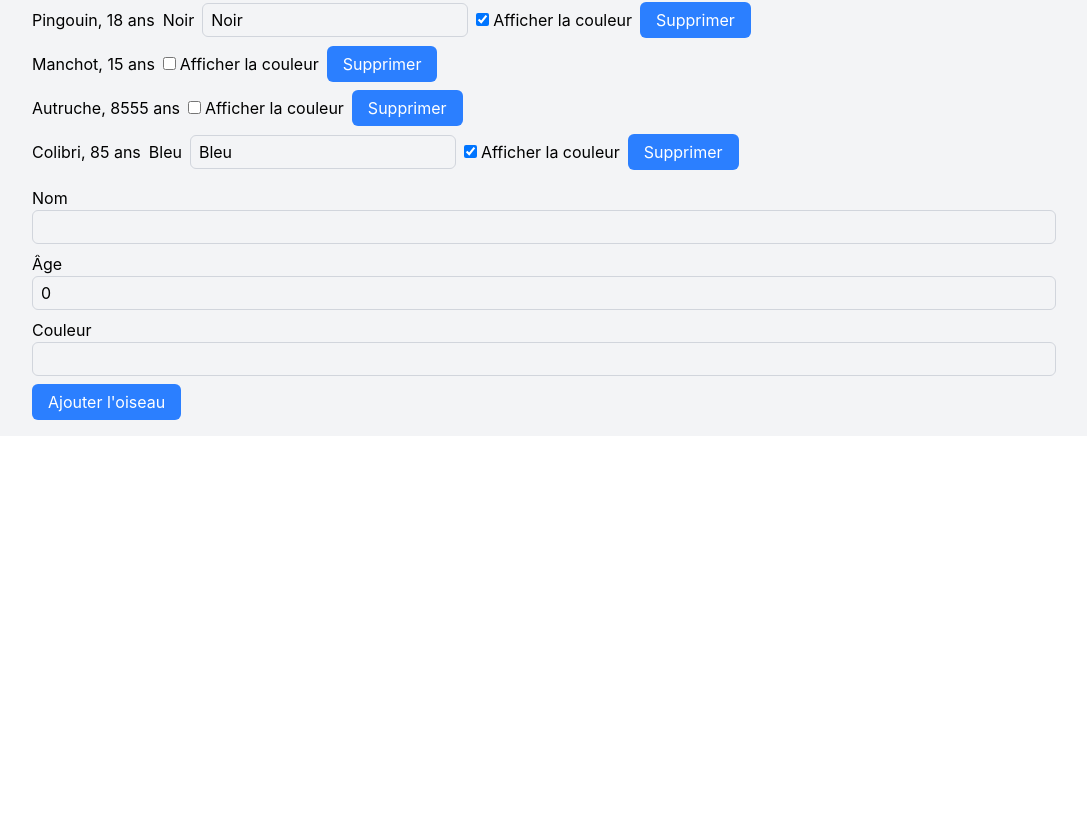
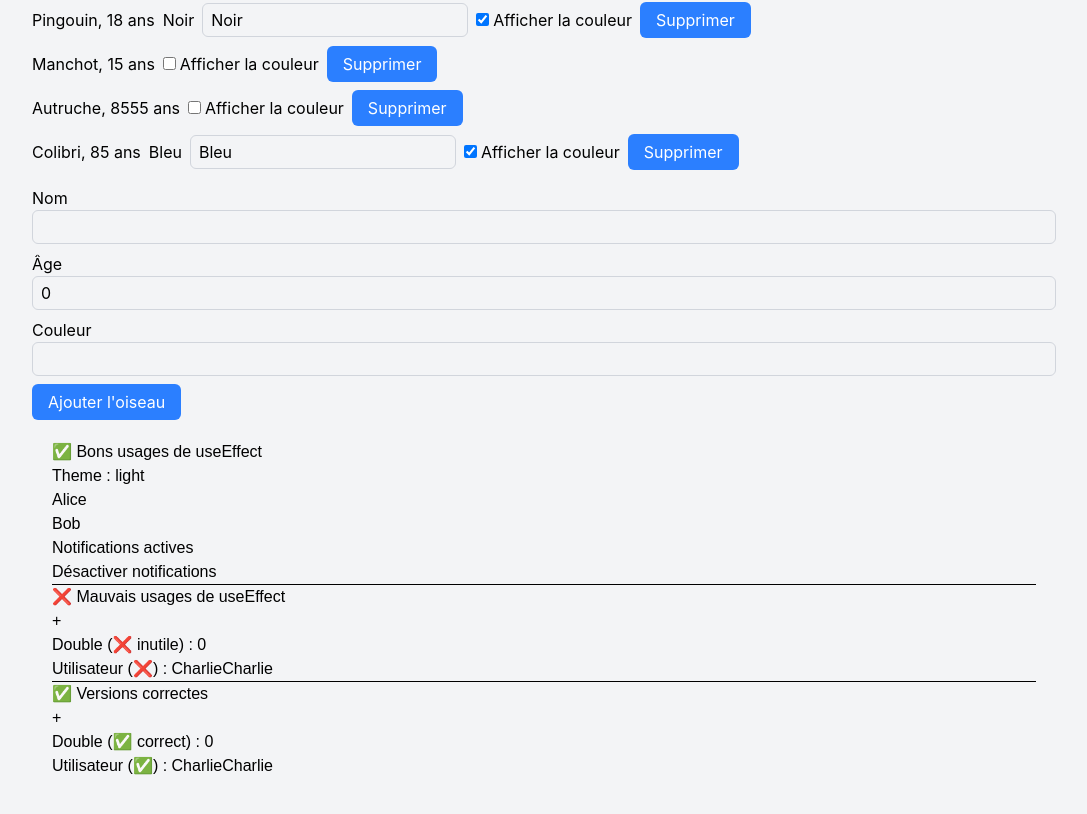
Before and after one commit to formavrac/react-plb, a React (Vite) app: page / in a window 1280 px wide. Shown: the part 4118-4932 px from the top of the page, without its empty margins (96-1183 px from the left). Before the commit the page ends 4554 px from the top, so only its background shows below. Built offline with nearby package versions, Linux system fonts and the light colour scheme; data requests are answered from the project's data file.

Commit message:
recap use effect

```diff
--- a/src/App.tsx
+++ b/src/App.tsx
@@ -11,6 +11,7 @@ import StateChallengeObject from "./components/StateChallengeObject"
 import EventListenerChallenge from "./components/EventListenerChallenge"
 import axios from "axios"
 import Clock from "./components/Clock"
+import RecapUseEffect from "./components/RecapUseEffect"
 
 export const BOOKS = [
   {
@@ -251,6 +252,8 @@ function App() {
         <h2 className="text-2xl font-bold text-blue-500 mt-8 mb-4">Oiseaux</h2>
 
         <EventListenerChallenge />
+
+        <RecapUseEffect />
       </div>
     </div>
   )
--- a/src/components/BookForm.tsx
+++ b/src/components/BookForm.tsx
@@ -3,6 +3,7 @@ import type { Book } from './Book'
 import Button from './Button'
 import { cn } from 'cn'
 import { AUTHORS } from '../App'
+import axios from 'axios'
 
 type BookFormProps = {
   book: Book
@@ -16,10 +17,15 @@ function BookForm({ book, onCancel, onChange, onSave }: BookFormProps) {
   const [errors, setErrors] = useState<Record<string, string>>({})
 
   useEffect(() => {
-    // console.log('Le composant apparait')
+    console.log('Le composant apparait')
 
-    // return () => console.log('le composant disparait')
+    return () => console.log('le composant disparait')
   }, [])
+
+  useEffect(() => {
+    console.log('Le livre local a changé', localBook)
+    axios.get('http://localhost:3000/books/1')
+  }, [localBook])
 
   const handleChange = (event: React.ChangeEvent<HTMLInputElement | HTMLSelectElement>) => {
     const book = { ...localBook, [event.target.name]: event.target.value }
--- a/src/components/Clock.tsx
+++ b/src/components/Clock.tsx
@@ -16,10 +16,10 @@ function Clock() {
 
   // Cette fonction est appelée si le composant est mis à jour (date qui change)
   useEffect(() => {
-    console.log(date) // Retourne la nouvelle date
+    //console.log(date) // Retourne la nouvelle date
 
     return () => {
-      console.log(date) // Retourne l'ancienne date
+      //console.log(date) // Retourne l'ancienne date
     }
   }, [date])
 
--- /dev/null
+++ b/src/components/RecapUseEffect.tsx
@@ -0,0 +1,174 @@
+import { useEffect, useState } from 'react'
+
+/**
+ * ============================
+ * 1. ✅ BON — useEffect + localStorage
+ * ============================
+ */
+function ThemeFromLocalStorage() {
+  const [theme, setTheme] = useState('light')
+
+  useEffect(() => {
+    const savedTheme = localStorage.getItem('theme')
+    if (savedTheme) {
+      setTheme(savedTheme)
+    }
+  }, [])
+
+  return <p>Theme : {theme}</p>
+}
+
+/**
+ * ============================
+ * 2. ✅ BON — useEffect + fetch
+ * ============================
+ */
+function UsersFetch() {
+  const [users, setUsers] = useState<{ id: number; name: string }[]>([])
+
+  const load = async () => {
+    const response = await Promise.resolve([
+      { id: 1, name: 'Alice' },
+      { id: 2, name: 'Bob' },
+    ])
+    setUsers(response)
+  }
+
+  useEffect(() => {
+    // Mock de fetch
+    load()
+  }, [])
+
+  return (
+    <ul>
+      {users.map((u) => (
+        <li key={u.id}>{u.name}</li>
+      ))}
+    </ul>
+  )
+}
+
+/**
+ * ============================
+ * 3. ❌ MAUVAIS — useEffect pour dériver un state
+ * ============================
+ */
+function BadCounter() {
+  const [count, setCount] = useState(0)
+  const [double, setDouble] = useState(0)
+
+  useEffect(() => {
+    setDouble(count * 2)
+  }, [count])
+
+  return (
+    <div>
+      <button onClick={() => setCount(count + 1)}>+</button>
+      <p>Double (❌ inutile) : {double}</p>
+    </div>
+  )
+}
+
+/**
+ * ============================
+ * 4. ✅ BON — calcul direct pendant le render
+ * ============================
+ */
+function GoodCounter() {
+  const [count, setCount] = useState(0)
+  const double = count * 2
+
+  return (
+    <div>
+      <button onClick={() => setCount(count + 1)}>+</button>
+      <p>Double (✅ correct) : {double}</p>
+    </div>
+  )
+}
+
+/**
+ * ============================
+ * 5. ❌ MAUVAIS — copier une prop dans un state
+ * ============================
+ */
+function BadUser({ user }: { user: { name: string } }) {
+  const [name, setName] = useState('')
+
+  useEffect(() => {
+    setName(user.name)
+  }, [user])
+
+  return (
+    <p>
+        Utilisateur (❌) : {name}
+        <input type="text" value={name} onChange={e => setName(e.target.value)} />
+    </p>
+  )
+}
+
+/**
+ * ============================
+ * 6. ✅ BON — utiliser la prop directement
+ * ============================
+ */
+function GoodUser({ user }: { user: { name: string } }) {
+  const [name, setName] = useState(user.name)
+
+  return (
+    <p>
+        Utilisateur (✅) : {name}
+        <input type="text" value={name} onChange={e => setName(e.target.value)} />
+    </p>
+  )
+}
+
+/**
+ * ============================
+ * 7. ✅ BON — useEffect pour une ressource externe (WebSocket mock)
+ * ============================
+ */
+function Notifications() {
+  useEffect(() => {
+    console.log('🟢 Connexion WebSocket')
+
+    return () => {
+      console.log('🔴 Déconnexion WebSocket')
+    }
+  }, [])
+
+  return <p>Notifications actives</p>
+}
+
+/**
+ * ============================
+ * APP — Démo complète
+ * ============================
+ */
+export default function RecapUseEffect() {
+  const user = { name: 'Charlie' }
+  const [enable, setEnable] = useState(true)
+
+  return (
+    <div style={{ padding: 20, fontFamily: 'sans-serif' }}>
+      <h2>✅ Bons usages de useEffect</h2>
+      <ThemeFromLocalStorage />
+      <UsersFetch />
+      {enable && <Notifications />}
+      <button onClick={() => setEnable(!enable)}>
+        {enable ? 'Désactiver' : 'Activer'} notifications
+      </button>
+
+      <hr />
+
+      <h2>❌ Mauvais usages de useEffect</h2>
+      <BadCounter />
+      <BadUser user={user} />
+
+      <hr />
+
+      <h2>✅ Versions correctes</h2>
+      <GoodCounter />
+      <GoodUser user={user} />
+    </div>
+  )
+}
```
